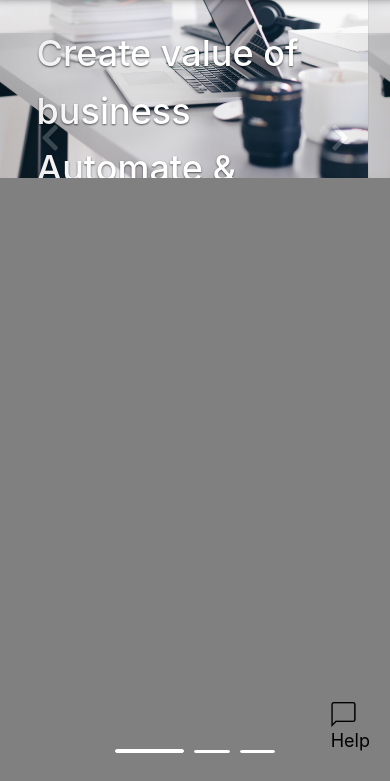
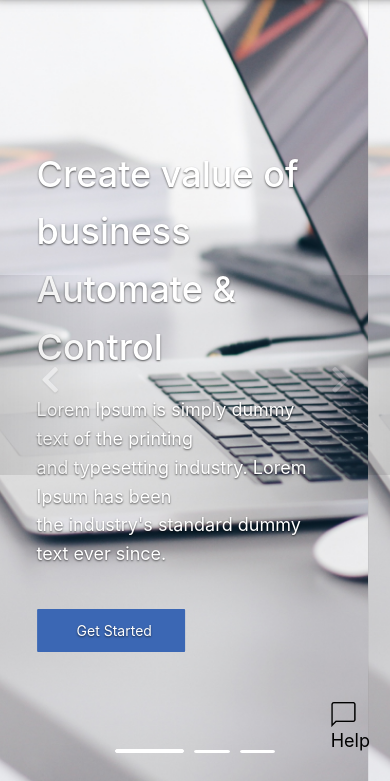
Before and after one commit to goharAg/duex, a plain HTML site: page index.html in a window 390 px wide. Shown: the part 63-844 px from the top of the page. Drawn offline with Linux system fonts and the light colour scheme.

Commit message:
responsive image

```diff
--- a/assets/css/style.css
+++ b/assets/css/style.css
@@ -60,6 +60,21 @@
 
 	margin-top: 40px;
 }
+.item{
+	background-image: url("../images/page.png");
+	height: 100%;
+	background-position: center;
+  	background-repeat: no-repeat;
+  	background-size: cover;
+    position: absolute;
+    right: 0;
+    top: 0;
+}
+.item img{
+
+	height:100%;
+}
+
 
 
 
@@ -132,6 +147,7 @@ p {
 
 .carousel-inner  {
     background-size: 100%;
+    height:100%;
 }
 
 
@@ -159,7 +175,7 @@ p {
 .section{
 	width:100%;
 	height:auto;
-	 position: absolute;
+	position: absolute;
     top: 0; right: 0; bottom: 0; left: 0;
 }
 .help{
--- a/index.html
+++ b/index.html
@@ -106,7 +106,7 @@
 		  <!-- Wrapper for slides -->
 		  <div class="carousel-inner" role="listbox">
 		    <div class="item active">
-		      <img src="assets/images/page.png" alt="..." class="img-responsive">
+		    <!--  <img src="assets/images/page.png"   alt="Responsive image">-->
 		      <div class="carousel-caption">
 		         <h1>Create value of business<br>Automate & Control</h1>
 		         <p>Lorem Ipsum is simply dummy text of the printing<br>and typesetting industry. Lorem Ipsum has been<br>the industry's standard dummy text ever since.</p>
@@ -116,7 +116,7 @@
 		    </div>
 
 		    <div class="item">
-		      <img src="assets/images/page.png" alt="..." class="img-responsive">
+		     <!-- <img src="assets/images/page.png"   alt="Responsive image">-->
 		      <div class="carousel-caption">
 		         <h1>Create value of business<br>Automate & Control</h1>
 		         <p>Lorem Ipsum is simply dummy text of the printing<br>and typesetting industry. Lorem Ipsum has been<br>the industry's standard dummy text ever since.</p>
@@ -125,7 +125,7 @@
 		    </div>
 
 		    <div class="item">
-		      <img src="assets/images/page.png" alt="..." class="img-responsive">
+		   <!--   <img src="assets/images/page.png"  alt="Responsive image"> -->
 		      <div class="carousel-caption">
 		         <h1>Create value of business<br>Automate & Control</h1>
 	  		     <p>Lorem Ipsum is simply dummy text of the printing<br>and typesetting industry. Lorem Ipsum has been<br>the industry's standard dummy text ever since.</p>
```
